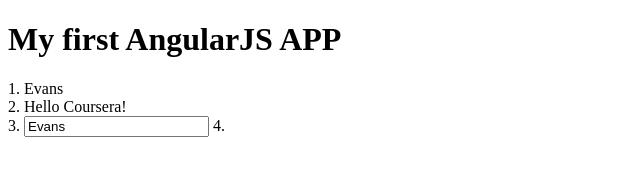
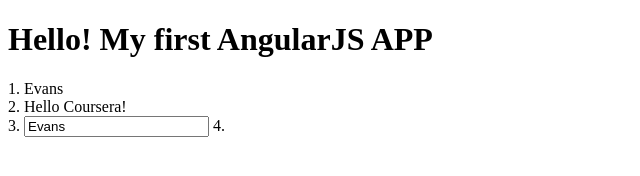
Before and after one commit to evansmbithi/AngularJS, a plain HTML site: page index.html in a window 1280 px wide. Shown: the whole page, without its empty margins (0-640 px from the left). Drawn offline with Linux system fonts and the light colour scheme.

Commit message:
header update on index file

```diff
--- a/index.html
+++ b/index.html
@@ -15,7 +15,7 @@
     <title>My first AngularJS APP</title>
   </head>
   <body>
-    <h1>My first AngularJS APP</h1>
+    <h1>Hello! My first AngularJS APP</h1>
     <div ng-controller="myFirstController">
       1. {{name}}                                <br/>
       2. {{sayHello()}}                          <br/>
```
